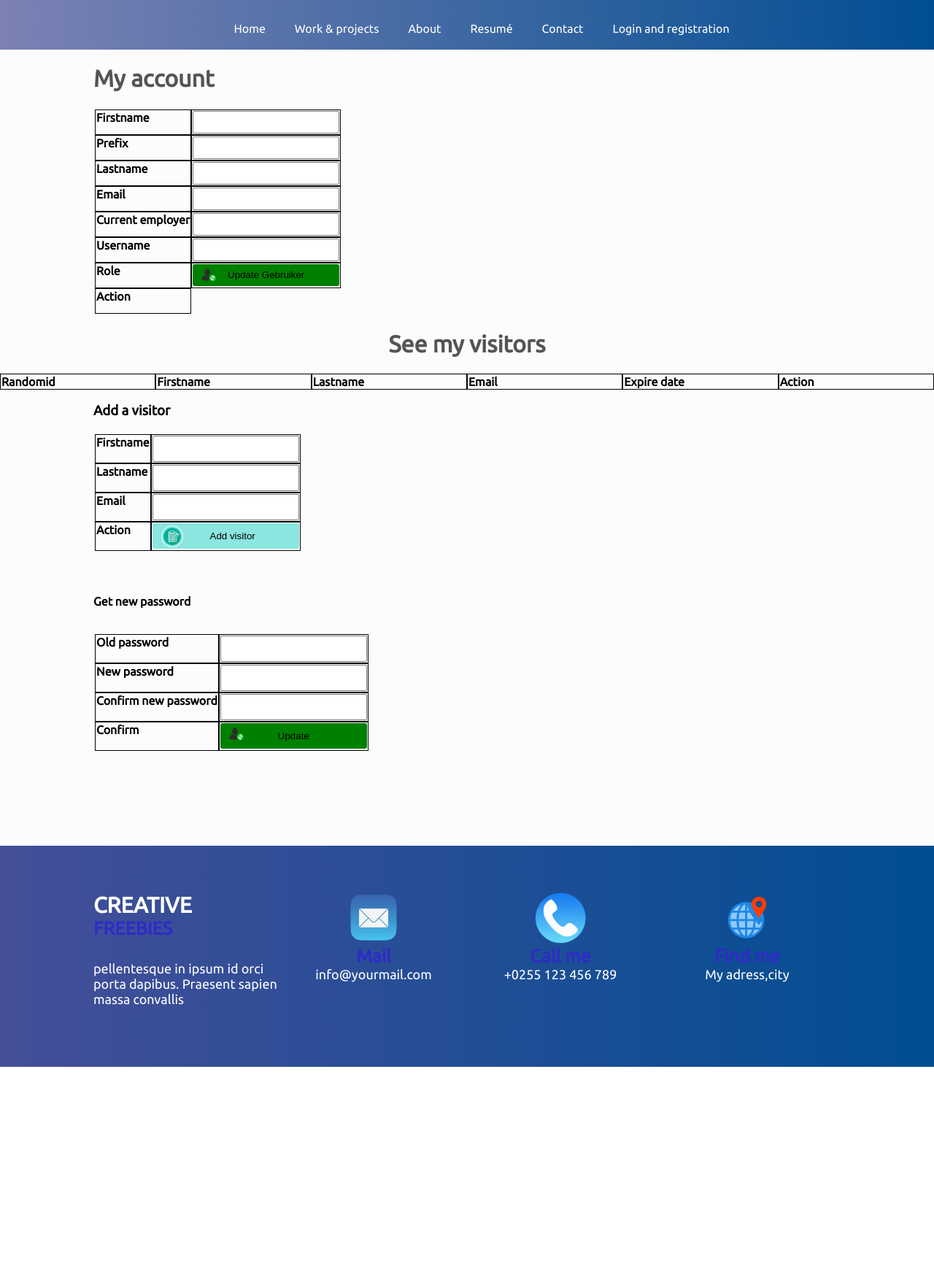
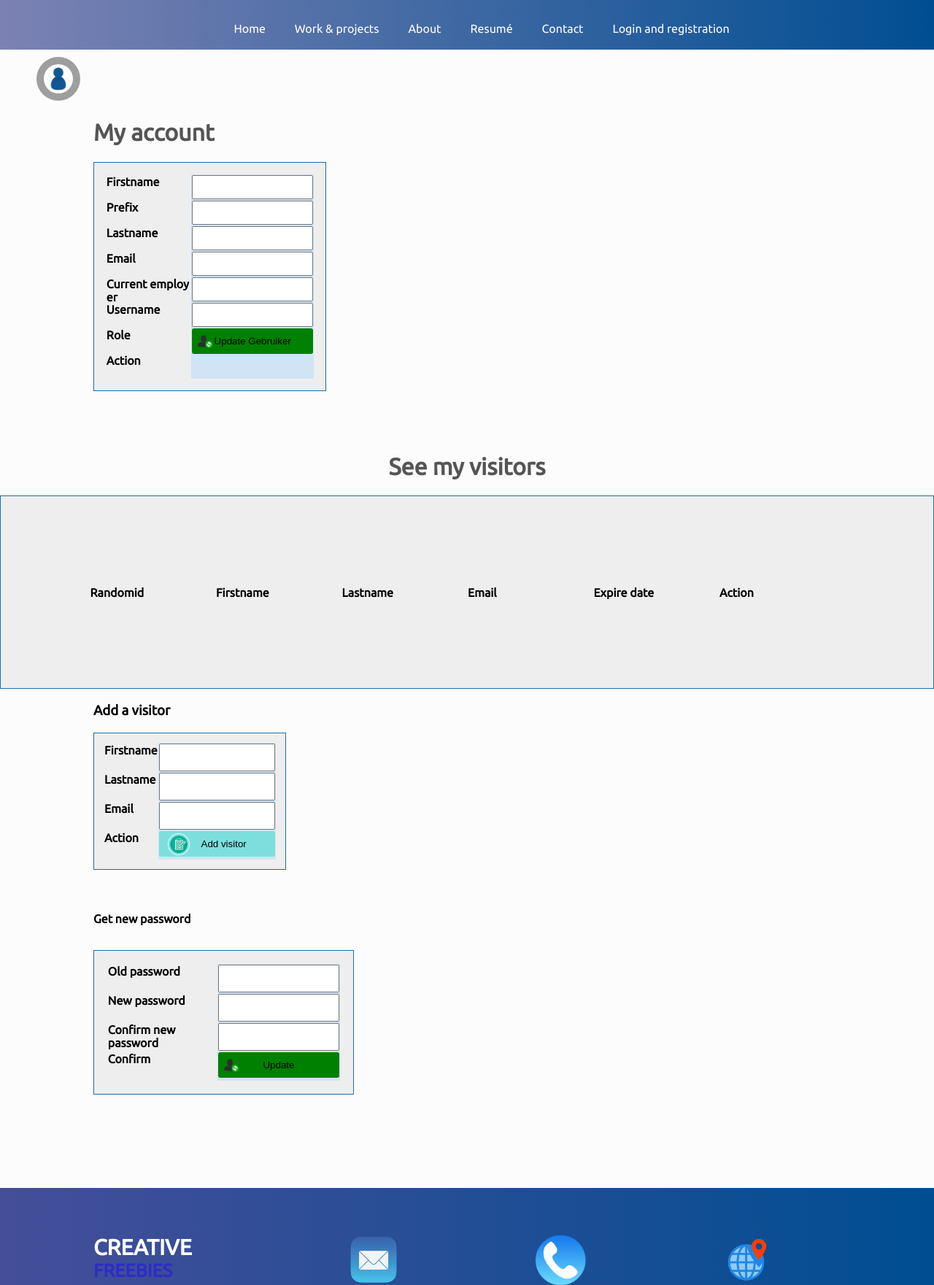
Before and after one commit to nickydevendt/myfirstsite, a PHP site: template src/templates/userpanel.html.twig in a window 1280 px wide. Shown: the top 1761 px of the page at 73% size. Before the commit the page ends 1462 px from the top, so only its background shows below. Run offline with PHP 8.4, Linux system fonts and the light colour scheme; the template is opened without the code that fills it, so the values that code supplies are empty; some libraries are stand-ins or nearby versions; grey boxes are pictures that could not be loaded.

Commit message:
fix styling on userpanel

```diff
--- a/httpdocs/home.css
+++ b/httpdocs/home.css
@@ -32,14 +32,36 @@ body h2 {
     padding: 0;
     font-family: 'Ubuntu';
 }
+
+.navBrand {
+    position: relative;
+    margin-left: 50px;
+    margin-top: 10px;
+}
+
+.navBrand img:first-child {
+    position: absolute;
+    left: 0;
+    height: 60px;
+    width: 60px;
+    border-radius: 50%;
+}
+.navBrand img:last-child {
+    position: absolute;
+    left: 10px;
+    top: 10px;
+    height: 40px;
+    border-radius: 50%;
+    width: 40px;
+}
 .topnav a {
     text-decoration: none;
     margin:10px 20px 0 20px;
     color: #fff;
 }
 .topnav a:hover {
-    color: #000;
-    transition: ease-in 0.5s;
+    color: #5addd3b3;
+    transition: ease-in-out .8s;
 }
 .name {
     text-align: left;
@@ -214,7 +236,13 @@ footer .footercontact {
 }
 footer .footercontact img {
     height: 70px;
-    }
+    -webkit-transition: -webkit-transform .8s ease-in-out;
+    transition: transform .8s ease-in-out;
+}
+footer .footercontact img:hover {
+    transform: rotate(50deg);
+    transition: 1s;
+}
 footer #mail {
     border-left: 1px #fff;
     border-right: 1px #fff;
@@ -806,18 +834,20 @@ input:required:valid,textarea:required:valid {
     border: none;
     border-radius: 3px;
     -webkit-appearance: none;
+    cursor: pointer;
 }
 
 .updatebtn {
     width: 100%;
     border-bottom: green !important;
     background: green url(./img/update.png) no-repeat 98% center;
-    background-position: 12px 5px;
+    background-position: 8px 8px;
     background-size: 20px;
-    height: 30px;
+    height: 35px;
     border: none;
     border-radius: 3px;
     -webkit-appearance: none;
+    cursor: pointer;
 }
 .deletebtn {
     width: 100%;
@@ -829,6 +859,7 @@ input:required:valid,textarea:required:valid {
     border: none;
     border-radius: 3px;
     -webkit-appearance: none;
+    cursor: pointer;
 }
 .registerbtn {
     width: 80%;
@@ -844,6 +875,7 @@ input:required:valid,textarea:required:valid {
     -webkit-appearance: none;
     -moz-appearance: none;
     appearance: none;
+    cursor: pointer;
 }
 .logoutbtn {
     width: 100%;
@@ -856,6 +888,11 @@ input:required:valid,textarea:required:valid {
     border-radius: 3px;
     color: #fff;
     padding-left: 40px;
+    cursor: pointer;
+}
+.logoutbtn:hover {
+    background-color: red;
+    transition: .8s;
 }
 .loginbtn:hover {
     background-color: #75bcddcc;
@@ -926,9 +963,71 @@ input:required:valid,textarea:required:valid {
 /* css for admin/user panel */
 
 .table table, th, td {
-    border: 1px solid black;
     table-layout: fixed;
 }
+.table tbody {
+    padding: 5%;
+}
+table.blueTable {
+    border: 1px solid #1C6EA4;
+    background-color: #EEEEEE;
+    text-align: left;
+    border-collapse: collapse;
+    padding: 5%;
+}
+table.blueTable td, table.blueTable th {
+}
+table.blueTable tbody td {
+    font-size: 13px;
+}
+table.blueTable tbody td form {
+    width: 100%;
+}
+table.blueTable tr:nth-child(even) {
+    background: #D0E4F5;
+}
+table.blueTable thead {
+    background: #1C6EA4;
+    background: -moz-linear-gradient(top, #5592bb 0%, #327cad 66%, #1C6EA4 100%);
+    background: -webkit-linear-gradient(top, #5592bb 0%, #327cad 66%, #1C6EA4 100%);
+    background: linear-gradient(to bottom, #5592bb 0%, #327cad 66%, #1C6EA4 100%);
+    border-bottom: 2px solid #444444;
+}
+table.blueTable thead th {
+    font-size: 15px;
+    font-weight: bold;
+    color: #FFFFFF;
+    border-left: 2px solid #D0E4F5;
+}
+table.blueTable thead th:first-child {
+    border-left: none;
+}
+
+table.blueTable tfoot {
+    font-size: 14px;
+    font-weight: bold;
+    color: #FFFFFF;
+    background: #D0E4F5;
+    background: -moz-linear-gradient(top, #dcebf7 0%, #d4e6f6 66%, #D0E4F5 100%);
+    background: -webkit-linear-gradient(top, #dcebf7 0%, #d4e6f6 66%, #D0E4F5 100%);
+    background: linear-gradient(to bottom, #dcebf7 0%, #d4e6f6 66%, #D0E4F5 100%);
+    border-top: 2px solid #444444;
+}
+table.blueTable tfoot td {
+    font-size: 14px;
+}
+table.blueTable tfoot .links {
+    text-align: right;
+}
+table.blueTable tfoot .links a{
+    display: inline-block;
+    background: #1C6EA4;
+    color: #FFFFFF;
+    padding: 2px 8px;
+    border-radius: 5px;
+}
+
+
 .adminalignment .table table, .adminalignment .table th, .adminalignment .table td {
     display: flex;
     height: 35px;
@@ -943,7 +1042,7 @@ input:required:valid,textarea:required:valid {
 }
 .adminalignment {
     width: 100%;
-    padding-left: 10%;
+    padding: 5% 0% 5% 10%;
 }
 
 .adminalignment h1 {
@@ -951,7 +1050,6 @@ input:required:valid,textarea:required:valid {
 }
 .table input {
     width: 100%;
-    padding: 10px;
     box-sizing: border-box;
 }
 .tabelalignment {
@@ -1042,6 +1140,9 @@ input:required:valid,textarea:required:valid {
     .topnav ul {
         padding-left: 10% !important;
     }
+    .topnav ul li form {
+        margin-left: 20px;
+    }
     .name{
         width: 90%;
     }
@@ -1127,8 +1228,11 @@ input:required:valid,textarea:required:valid {
     .adminalignment {
         padding: 0;
     }
-    .tablealignment tr th:nth-child(2),.tablealignment tr th:nth-child(3), .tablealignment tr td:nth-child(2), .tablealignment tr td:nth-child(3) {
+    .tablealignment tr th:nth-child(1), .tablealignment tr th:nth-child(2),.tablealignment tr th:nth-child(3), .tablealignment tr td:nth-child(2), .tablealignment tr td:nth-child(3), .tablealignment tr td:nth-child(4){
         display: none;
+    }
+    .tablealignment tr td, .tablealignment tr th {
+        width: 35%;
     }
     .addvisitoralignment {
         margin: 0;
--- a/src/templates/index.html.twig
+++ b/src/templates/index.html.twig
@@ -53,7 +53,12 @@
                 </ul>
             </div>
         {% endblock %}
-
+        {% block personalimage %}
+            <div class="navBrand">
+                <img src="./img/fire.gif">
+                <img src="./img/personicon.jpg">
+            </div>
+        {% endblock %}
         {% block name %}
         {% endblock %}
 
--- a/src/templates/resume.html.twig
+++ b/src/templates/resume.html.twig
@@ -4,7 +4,7 @@
     <div class="backgroundclassresume">
         <div class="resumetext">
             <h1>Nicky de Vendt</h1>
-            <h2>Web Designer & developer, Future Expert</h2>
+            <h2>Webdeveloper &  designer, your future expert</h2>
         </div>
     </div>
     <div class="personalimage">
--- a/src/templates/userpanel.html.twig
+++ b/src/templates/userpanel.html.twig
@@ -4,7 +4,7 @@
 {% block main %}
     <div class="adminalignment">
         <h1>My account</h1>
-        <table class="table">
+        <table class="table blueTable">
             <tr>
                 <th>Firstname</th>
                 <th>Prefix</th>
@@ -24,7 +24,7 @@
                     <td><input name="currentemployer" value="{{ currentUser.currentemployer }}"></td>
                     <td><input name="username" value="{{ currentUser.username }}" readonly></td>
                         {% if currentUser.admin == 1 %}
-                            <td><p>Gebruiker</p></td>
+                            <td><p>User</p></td>
                         {% elseif currentUser.admin == 2 %}
                             <td><p>Admin</p></td>
                         {% endif %}
@@ -43,7 +43,7 @@
 
 {% block promotion %}
     <div class="tablealignment">
-        <table class="table">
+        <table class="table blueTable">
             <tr>
                 <th>Randomid</th>
                 <th>Firstname</th>
@@ -70,7 +70,7 @@
     </div>
     <div class="addvisitoralignment">
         <h3>Add a visitor</h3>
-        <table class="table">
+        <table class="table blueTable">
             <tr>
                 <th>Firstname</th>
                 <th>Lastname</th>
@@ -90,7 +90,7 @@
             </tr>
         </table>
     <h4>Get new password</h4>
-    <table class="table">
+    <table class="table blueTable">
         <tr>
             <th>Old password</th>
             <th>New password</th>
```
Also changed, not shown: src/User/email.html (+10 -1 lines), src/User/userpanel.php (+2 -8 lines), src/templates/adminpanel.html.twig (+5 -5 lines).
